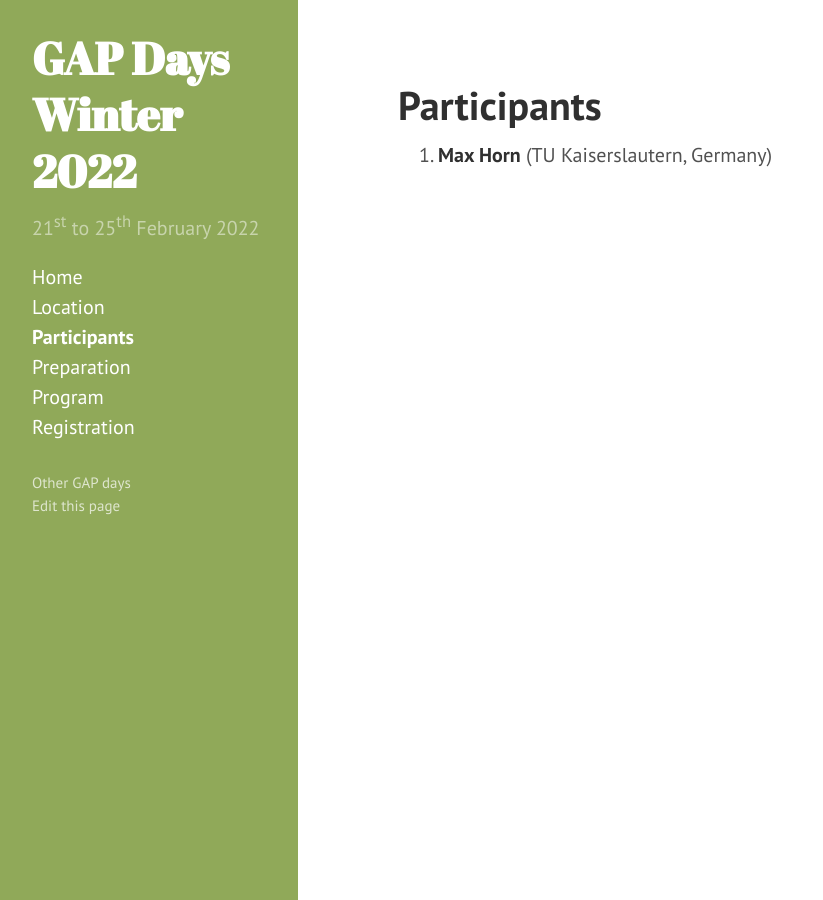
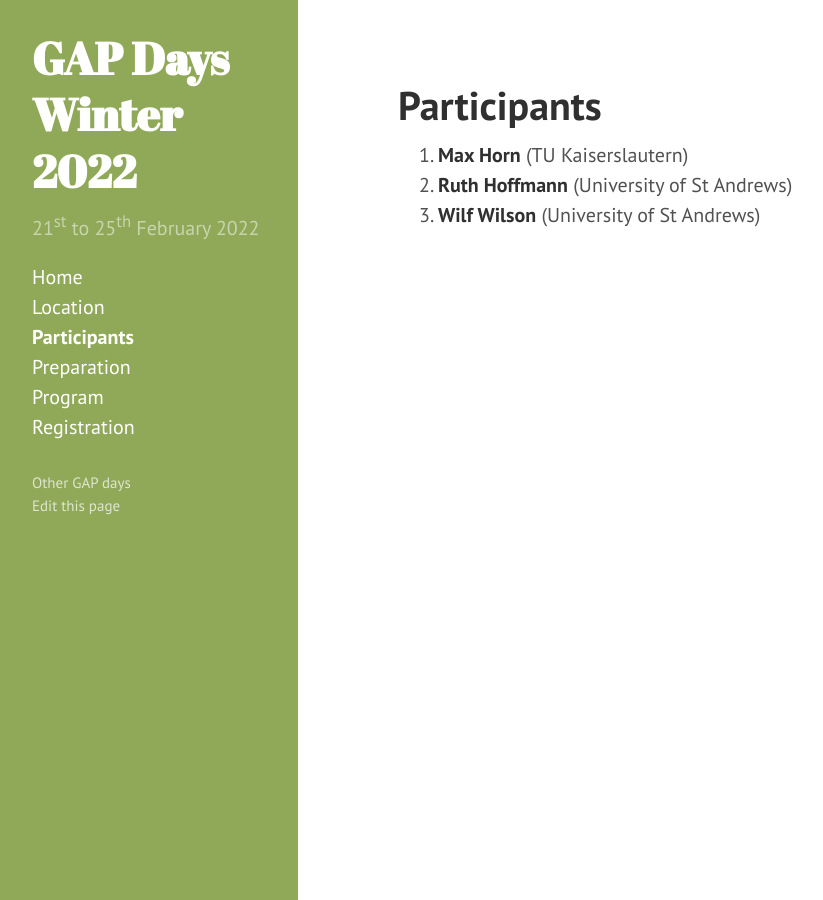
Before and after one commit to gapdays/gapdays2022-winter, a Jekyll site: the page built from participants.md, in a window 1280 px wide. Shown: the whole page, without its empty margins (2-825 px from the left). Built offline with Jekyll 4.4.1, drawn with Linux system fonts in a browser that asks for light colours.

Commit message:
Some registrations

```diff
--- a/participants.md
+++ b/participants.md
@@ -2,10 +2,9 @@
 layout: page
 title: Participants
 participants:
-  - name: Max Horn
-    affiliation: TU Kaiserslautern, Germany
-    #links:
-    #  "GitHub: fingolfin": https://github.com/fingolfin
+  - {name: Max Horn, affiliation: TU Kaiserslautern, Germany}
+  - {name: Wilf Wilson, affiliation: University of St Andrews, Scotland}
+  - {name: Ruth Hoffmann, affiliation: University of St Andrews, Scotland}
 
 ---
 
```
